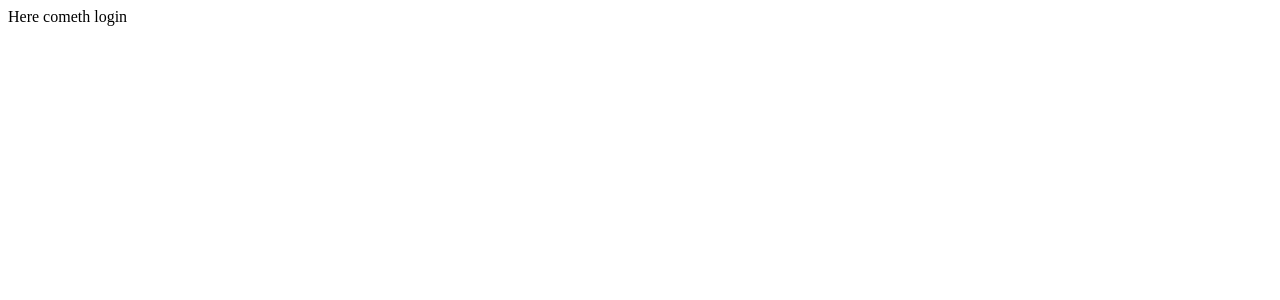
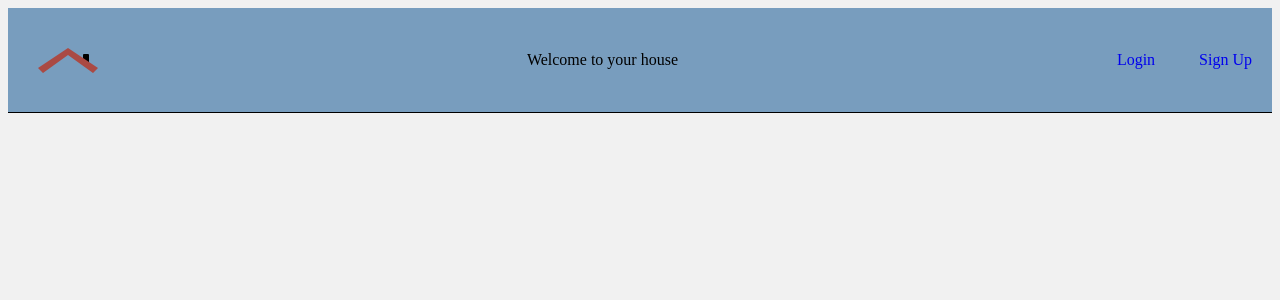
Before and after one commit to egeaksoz/ev, a React app: page /login in a window 1280 px wide. Shown: the top 300 px of the page. Built offline with nearby package versions, Linux system fonts and the light colour scheme.

Commit message:
add login skeleton

```diff
--- a/src/index.html
+++ b/src/index.html
@@ -5,7 +5,7 @@
     <meta name="viewport" content="width=device-width, initial-scale=1.0">
     <title>Ev</title>
 </head>
-<body>
+<body style="background-color: #f1f1f1;">
     <div id="root"></div>
 </body>
 </html>
--- a/src/index.tsx
+++ b/src/index.tsx
@@ -2,6 +2,7 @@ import React from 'react'
 import { createRoot } from 'react-dom/client'
 import App from './App'
 import { RouterProvider, createBrowserRouter } from 'react-router-dom'
+import Login from './pages/Login/Login'
 
 const router = createBrowserRouter([
   {
@@ -10,7 +11,7 @@ const router = createBrowserRouter([
   },
   {
     path: '/login',
-    element: <div> Here cometh login </div>
+    element: <Login />
   },
   {
     path: '/signup',
--- a/src/pages/Login/Login.tsx
+++ b/src/pages/Login/Login.tsx
@@ -0,0 +1,17 @@
+import type { FC } from 'react'
+import Header from '../../sharedComponents/Header/Header'
+
+const Login: FC = () => {
+  return (
+    <div>
+      <Header />
+      <div className='login'>
+        <div className='input'>
+
+        </div>
+      </div>
+    </div>
+  )
+}
+
+export default Login
--- a/src/sharedComponents/Header/Header.scss
+++ b/src/sharedComponents/Header/Header.scss
@@ -1,4 +1,3 @@
-
 .header {
     display: flex;
     align-items: center;
```
Also changed, not shown: 1 other file (tests, documents, lock files or other folders).
